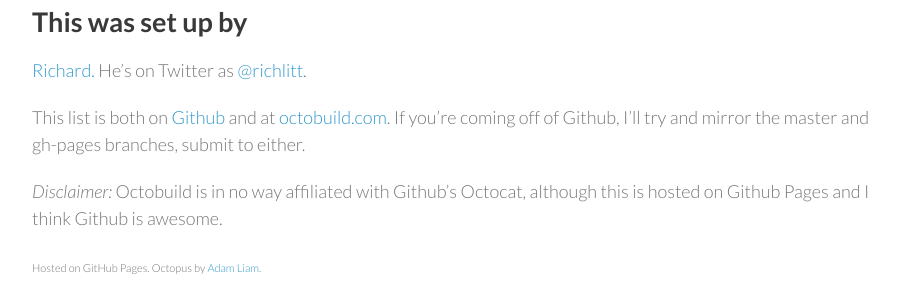
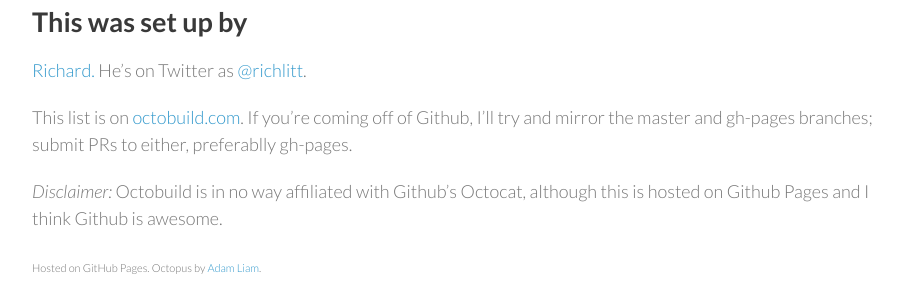
Before and after one commit to RichardLitt/octobuild, a Jekyll site: the page built from index.md, in a window 1280 px wide. Shown: the part 1280-1580 px from the top of the page, without its empty margins (178-1098 px from the left). Built offline with Jekyll 4.4.1, drawn with Linux system fonts in a browser that asks for light colours; Markdown is read by kramdown in place of the engine named in the settings.

Commit message:
Small edit

```diff
--- a/index.md
+++ b/index.md
@@ -37,7 +37,7 @@
 
 [Richard.](http://www.burntfen.com) He's on Twitter as [@richlitt](https://twitter.com/richlitt).
 
-This list is both on [Github](https://github.com/RichardLitt/octobuild) and at [octobuild.com](http://octobuild.com). If you're coming off of Github, I'll try and mirror the master and gh-pages branches, submit to either.
+This list is on [octobuild.com](http://octobuild.com). If you're coming off of Github, I'll try and mirror the master and gh-pages branches; submit PRs to either, preferablly gh-pages.
 
 *Disclaimer:* Octobuild is in no way affiliated with Github's Octocat, although this is hosted on Github Pages and I think Github is awesome.
 
```
